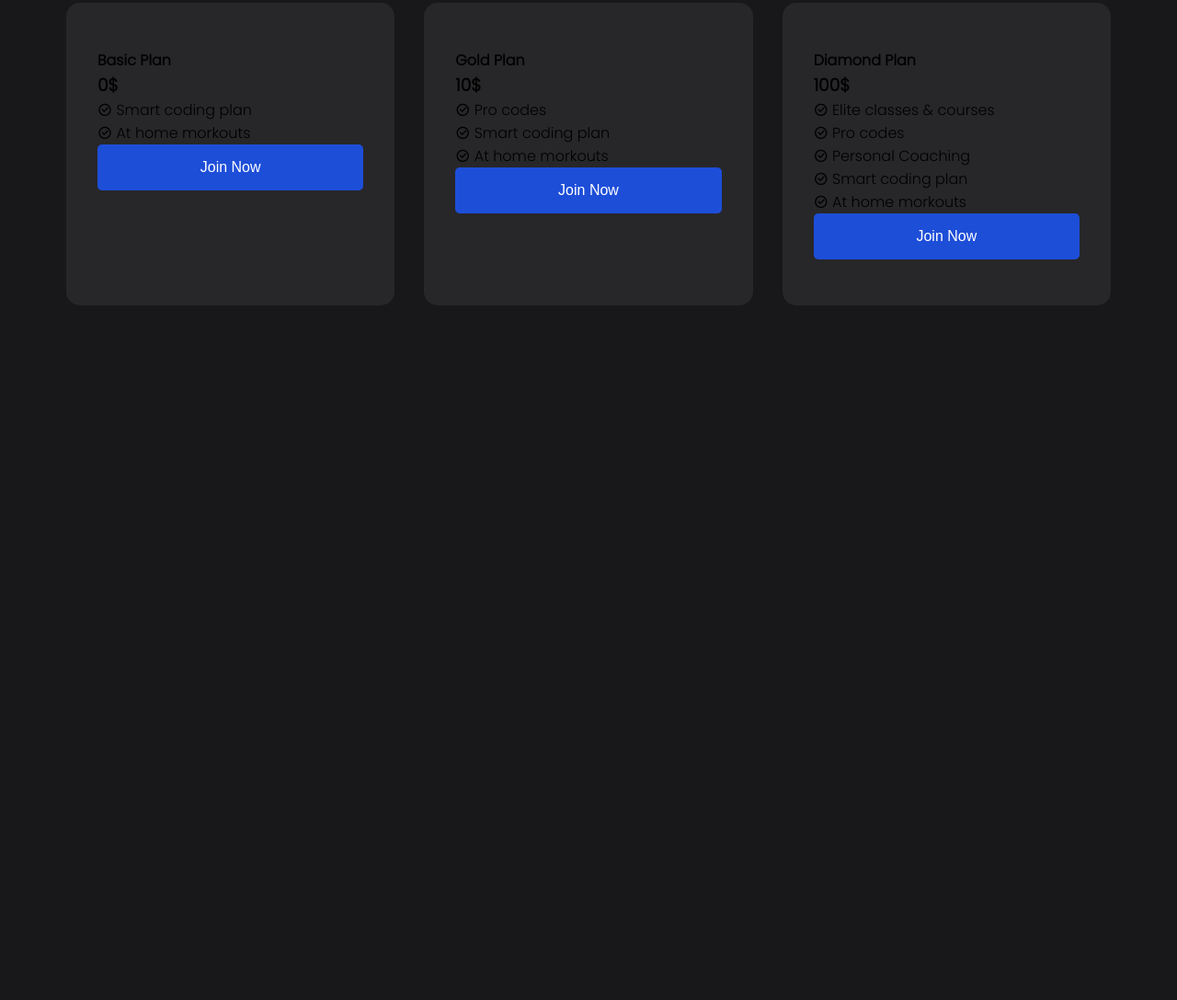
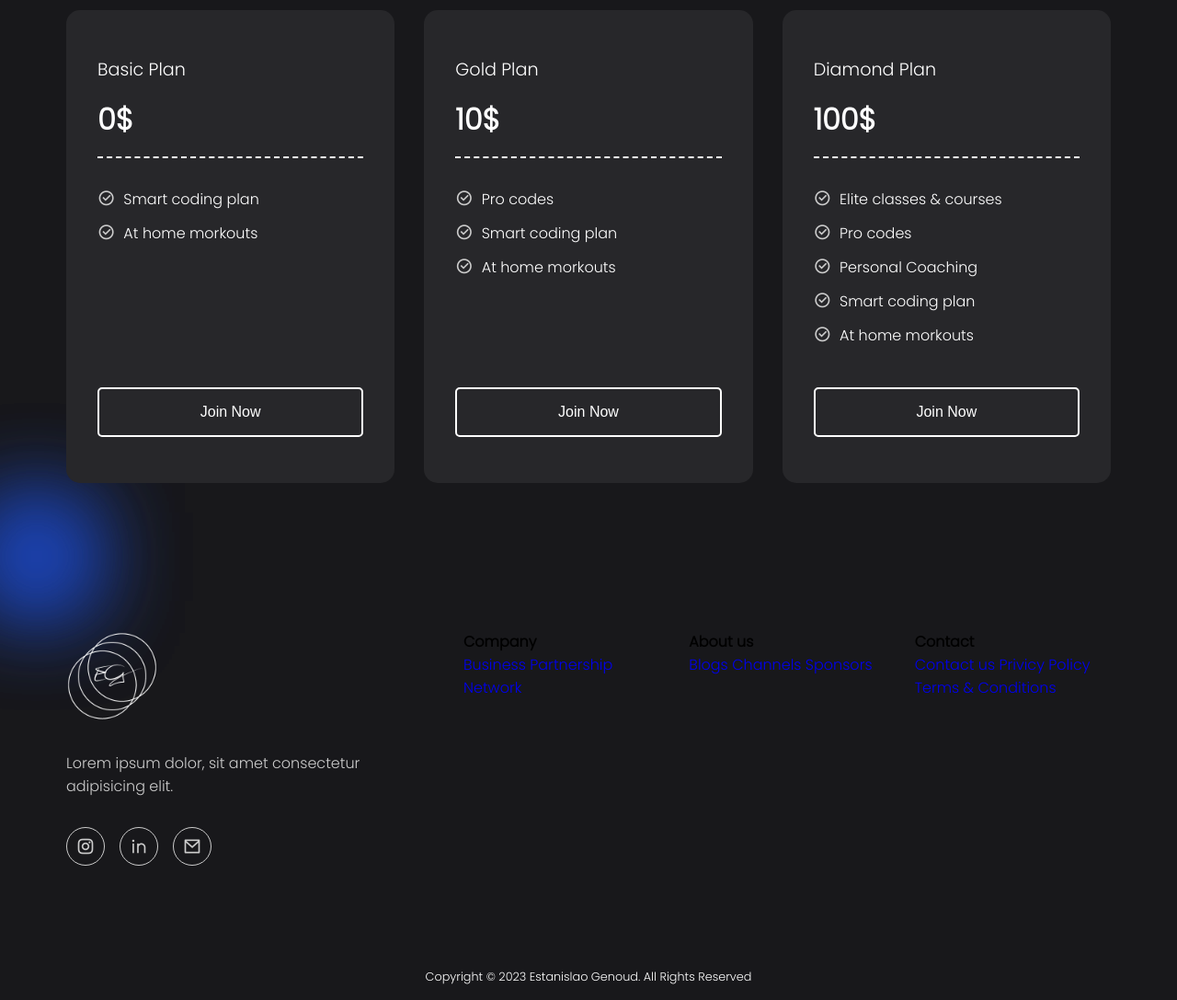
Before and after one commit to EstanislaoGenoud/portfolio, a website: page index.html in a window 1280 px wide. Shown: the part 1569-2656 px from the top of the page at 92% size. Before the commit the page ends 1981 px from the top, so only its background shows below. Drawn offline with nearby package versions, Linux system fonts and the light colour scheme.

Commit message:
progreso del portfolio

```diff
--- a/index.html
+++ b/index.html
@@ -148,6 +148,50 @@
     </div>
   </section>
 
+  <footer class="container">
+    <span class="blur"></span>
+    <span class="blur"></span>
+    <div class="column">
+      <div class="logo">
+        <img src="./images/logo.png">
+      </div>
+      <p>Lorem ipsum dolor, sit amet consectetur adipisicing elit.</p>
+      <div class="socials">
+        <a href="#">
+          <i class="ri-instagram-line"></i>
+        </a>
+        <a href="#">
+          <i class="ri-linkedin-line"></i>
+        </a>
+        <a href="#">
+          <i class="ri-mail-line"></i>
+        </a>
+      </div>
+    </div>
+    <div class="columm">
+      <h4>Company</h4>
+      <a href="#">Business</a>
+      <a href="#">Partnership</a>
+      <a href="#">Network</a>
+    </div>
+    <div class="columm">
+      <h4>About us</h4>
+      <a href="#">Blogs</a>
+      <a href="#">Channels</a>
+      <a href="#">Sponsors</a>
+    </div>
+    <div class="columm">
+      <h4>Contact</h4>
+      <a href="#">Contact us</a>
+      <a href="#">Privicy Policy</a>
+      <a href="#">Terms & Conditions</a>
+    </div>
+  </footer>
+
+  <div class="copyright">
+    Copyright © 2023 Estanislao Genoud. All Rights Reserved
+  </div>
+
     <script src="script.js"></script>
 </body>
 </html>
--- /dev/null
+++ b/scss/partials/_queries.scss
@@ -0,0 +1,5 @@
+@media (width < 900px){
+    .nav-links{
+        display: none;
+    }
+}
--- a/scss/style.scss
+++ b/scss/style.scss
@@ -166,7 +166,7 @@ section .header {
         span{
             display: inline-block;
             background-color: #1e40af;
-            pad: 2px 9px;
+            padding: 2px 80px;
             margin-bottom: 1rem;
             font-size: 1.75rem;
             color: #fff;
@@ -216,8 +216,114 @@ section .header {
 
         &:hover{
             background-color: #323232;
+            border-color: #fff;
+
+        }
+        .content {
+            flex: 1;
+            margin-bottom: 2rem;
+        }
+        h4{
+            margin-bottom: 1rem;
             color: #fff;
+            font-size: 1.2rem;
+            font-weight: 500;
+        }
+        h3{
+            color: #fff;
+            padding-bottom: 1rem;
+            margin-bottom: 2rem;
+            font-size: 2rem;
+            font-weight: 600;
+            border-bottom: 2px dashed #fff;
+        }
+        p{
+            color: #fff;
+            margin-bottom: 0.75rem;
 
+            i{
+                color: #ccc;
+                font-size: 1.2rem;
+                margin-right: 0.3rem;
+            }
+        }
+        button{
+            color: #fff;
+            background-color: transparent;
+            border: 2px solid #fff;
+
+            &:hover{
+                background-color: #1e40af;
+                border-color: #1e40af;
+            }
         }
     }
 }
+
+footer {
+    position: relative;
+    display: grid;
+    grid-template-columns: 400px repeat(3, 1fr);
+    gap: 2rem;
+
+    .column {
+        .logo {
+            max-width: 100px;
+            margin-bottom: 2rem;
+        }
+        p {
+            color: #ccc;
+            margin-bottom: 2rem;
+        }
+        .socials {
+            display: flex;
+            align-items: center;
+            gap: 1rem;
+
+            a{
+                color: #ccc;
+                border: 1px solid #ccc;
+                padding: 5px 10px;
+                font-size: 1.25rem;
+                border-radius: 100%;
+                transform: all 0.3s ease;
+
+                &:hover{
+                    color: #fff;
+                    background-color: #1d4ed8;
+                    border-color: #1d4ed8;
+                }
+
+
+            }
+            h4{
+                color: #fff;
+                margin-bottom: 2rem;
+                font-size: 1.2rem;
+                font-weight: 500;
+            }
+
+        }
+        a{
+            display: block;
+            color: #ccc;
+            margin-bottom: 1rem;
+            transition: all 0.3s ease;
+
+            &:hover {
+                color: #1d4ed8;
+            }
+        }
+    }
+}
+
+.copyright{
+    max-width: 1200px;
+    margin: auto;
+    padding: 1rem;
+    color: #fff;
+    font-size: 0.8rem;
+    text-align: center;
+}
+
+@import "./partials/queries";
```
Also changed, not shown: css/style.css, 1 other file.
